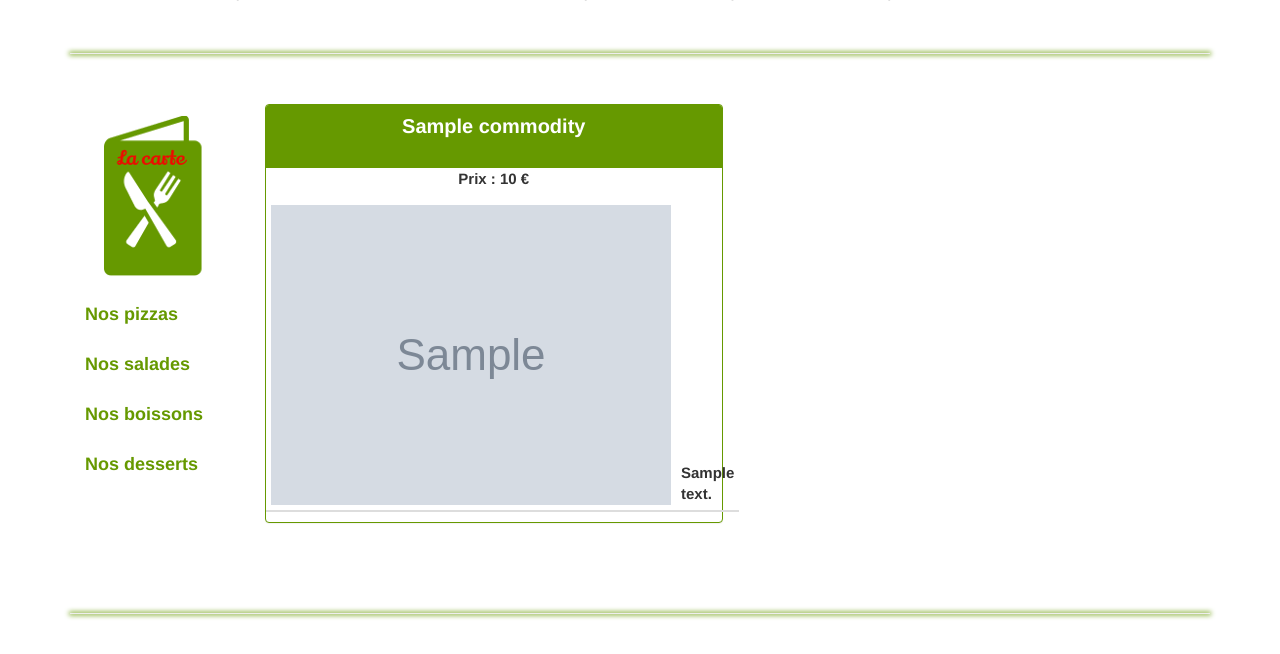
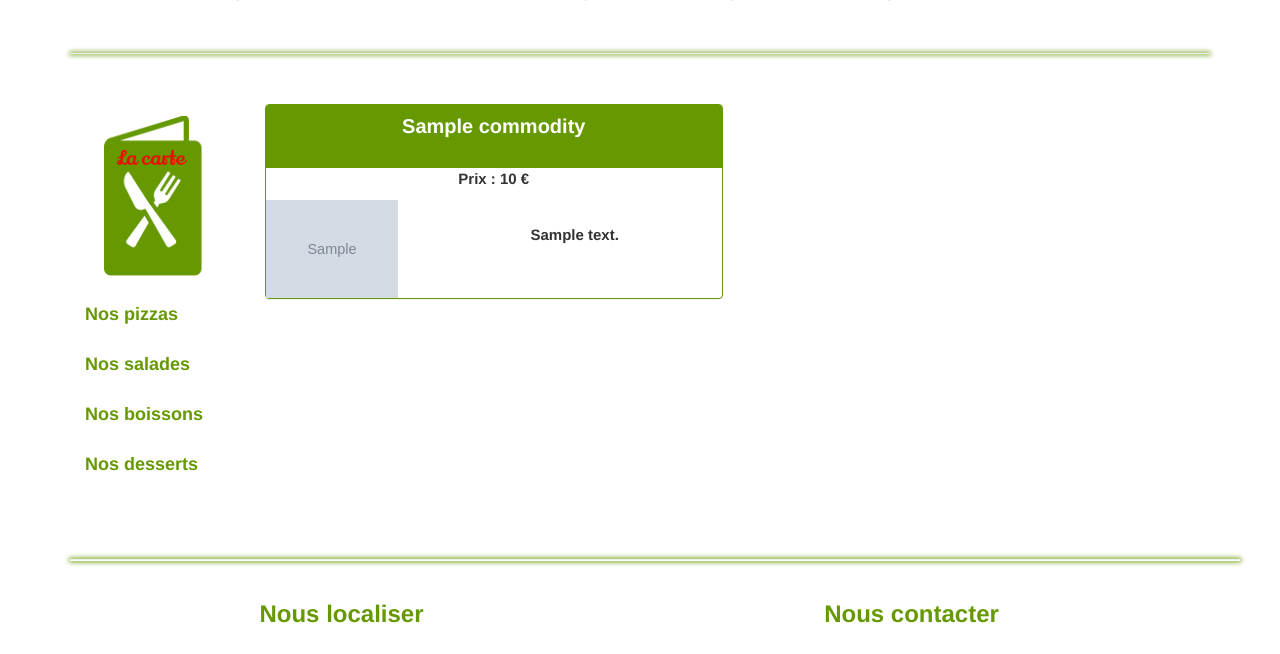
Before and after one commit to SebFolliot/ClickPizza, a PHP site: template views/index.html.twig in a window 1280 px wide. Shown: the part 295-949 px from the top of the page. Run offline with PHP 8.4, Linux system fonts and the light colour scheme; the template is opened without the code that fills it: most values are stand-ins (such as "Sample title", 1, 10 or a date in 2020); grey boxes marked "Sample" are stand-in pictures; lists and menus that the app fills with data are empty; some libraries are stand-ins or nearby versions.

Commit message:
Amélioration de la mise en page pour la présentation des produits

```diff
--- a/views/index.html.twig
+++ b/views/index.html.twig
@@ -1,6 +1,6 @@
 {% extends "layout.html.twig" %} {% block title %} {{ title }} {% endblock %} {% block content %} {% if is_granted('ROLE_ADMIN') %}
 <h1 style="text-align: center; color:#669900; margin-bottom: 30px"><strong>Admin ClickPizza</strong></h1>{% else %}
-<p id="loyalty_program"><a href="#info" data-toggle="modal">Programme de fidélité</a>
+<div id="loyalty_program"><a href="#info" data-toggle="modal">Programme de fidélité</a>
     <div class="modal fade" id="info" role="dialog" aria-labelledby="modalTitre" aria-hidden="true">
         <div class="modal-content">
             <div class="modal-header">
@@ -14,7 +14,7 @@
             </div>
         </div>
     </div>
-</p>
+</div>
 <div id="title_message">
     <h1 id="clickpizza"><strong>ClickPizza</strong></h1><span id="slogan"> c'est un click pour commander <i class="fas fa-info-circle" data-toggle="tooltip" style="color: #669900" title="Connexion à l'espace client obligatoire pour pouvoir commander en ligne"></i> et une commande prête à être récupérée dans notre pizzeria en mois de 30 minutes</span>
 </div>
@@ -32,8 +32,8 @@
         </ul>
     </aside>
     {% else %}
-    <aside id="menu_aside" class="col-lg-2 col-md-2">
-        <img id="menu_map" src="/../web/images/menu_carte.png" alt="carte des menus" title="la carte" style="margin: 10px 0" />
+    <aside id="menu_aside" class="col-md-2">
+        <img id="menu_map" src="{{ asset('/web/images/menu_carte.png') }}" alt="carte des menus" title="la carte" style="margin: 10px 0" />
         <ul class="nav navbar-nav" id="list_menus">
             <li><a href="{{ path('home') }}">Nos pizzas</a></li>
             <li><a href="{{ path('salad') }}">Nos salades</a></li>
@@ -50,14 +50,17 @@
                 </div>
                 <p style="font-weight: bold">Prix : {{ commodity.price }} €</p>
                 <thead>
-                    <tr>
-                        <th><img src="/../web/images/upload/{{ commodity.picture }}" title="{{ commodity.title }}" alt="{{ commodity.title }}" /></th>
-                        <th>{{ commodity.description }}</th>
-                    </tr>
+                    <div class="row">
+                        <div class="col-xs-5 col-md-4">
+                            <img class="img-responsive" src="/../web/images/upload/{{ commodity.picture }}" title="{{ commodity.title }}" alt="{{ commodity.title }}" /></div>
+                        <div class="col-xs-7 col-md-8" style="margin-top: 5%"><strong>
+                            {{ commodity.description }}</strong></div>
+                    </div>
                 </thead>
-                <tfoot>
+            </table>
+        </div>
+    </article>
     {% else %}
-
     <article class="col-lg-5 col-md-5">
         <div class="panel" style="border-color: #669900">
             <table class="table table-striped table-condensed">
@@ -66,33 +69,29 @@
                 </div>
                 <p style="font-weight: bold">Prix : {{ commodity.price }} €</p>
                 <thead>
-                                    <tr>
-                                        <th><img src="/../web/images/upload/{{ commodity.picture }}" title="{{ commodity.title }}" alt="{{ commodity.title }}" /></th>
-                                        <th id="commodity_description">{{ commodity.description }}</th>
-                                    </tr>
-                                </thead>
-                                <tfoot>{% endif %}
+                    <div class="row">
+                        <div class="col-xs-5 col-md-4">
+                            <img class="img-responsive" src="/../web/images/upload/{{ commodity.picture }}" title="{{ commodity.title }}" alt="{{ commodity.title }}" /></div>
+                        <div class="col-xs-7 col-md-8" style="margin-top: 5%"><strong>
+                            {{ commodity.description }}</strong></div>
+                    </div>
+                </thead>{% endif %} {% if is_granted('ROLE_ADMIN') %} {% else %} {% if is_granted('IS_AUTHENTICATED_FULLY') %}
+                <tfoot>
                     <tr>
                         <th style="text-align: center" colspan="2">
-                                            {% if is_granted('ROLE_ADMIN') %} {% else %} {% if is_granted('IS_AUTHENTICATED_FULLY') %}
                             <tr>
                                 <td colspan="3" align="center">
                                     <a href="#top"><button type="button" class="add-caddy btn btn-default" data-id="{{ commodity.id }}" data-user-id="{{ app.user.id }}" data-name="{{ commodity.title }}" data-price="{{ commodity.price }}">Ajouter au panier</button></a>
                                 </td>
                             </tr>
-                                            {% endif %}{% endif %}
                         </th>
                     </tr>
-                                </tfoot>
+                </tfoot>{% endif %}
             </table>
-                        </div>
-                    </article>
-
-
-                    {% endfor %} {% if is_granted('ROLE_ADMIN') %} {% else %}
-
+        </div>{% endif %}
+    </article>{% endfor %} {% if is_granted('ROLE_ADMIN') %} {% else %}
     <aside id="googlemap" class="col-lg-12 col-md-12" style="margin-top: 50px">
-                        <hr />
+        <hr class="col-sm-12" />
         <div class="col-lg-6 col-md-6" style="margin-bottom: 30px">
             <h3 id="title_location" style="margin-left: -5%; margin-bottom: 30px">Nous localiser</h3>
             <iframe src="https://www.google.com/maps/embed?pb=!1m18!1m12!1m3!1d2624.2117274832713!2d2.3542735152310645!3d48.87324017928899!2m3!1f0!2f0!3f0!3m2!1i1024!2i768!4f13.1!3m3!1m2!1s0x47e66e12648ef31b%3A0x4852dc906b621240!2sBoulevard+de+Strasbourg%2C+75010+Paris!5e0!3m2!1sfr!2sfr!4v1528364621805" width="350" height="262" frameborder="0" style="border: 10px double #669900" allowfullscreen></iframe></div>
@@ -106,6 +105,4 @@
     </aside>
     {% endif %}
 </section>
-
-</div>
 {% endblock %}
```
Lines whose indentation alone changed are shown as unchanged.
